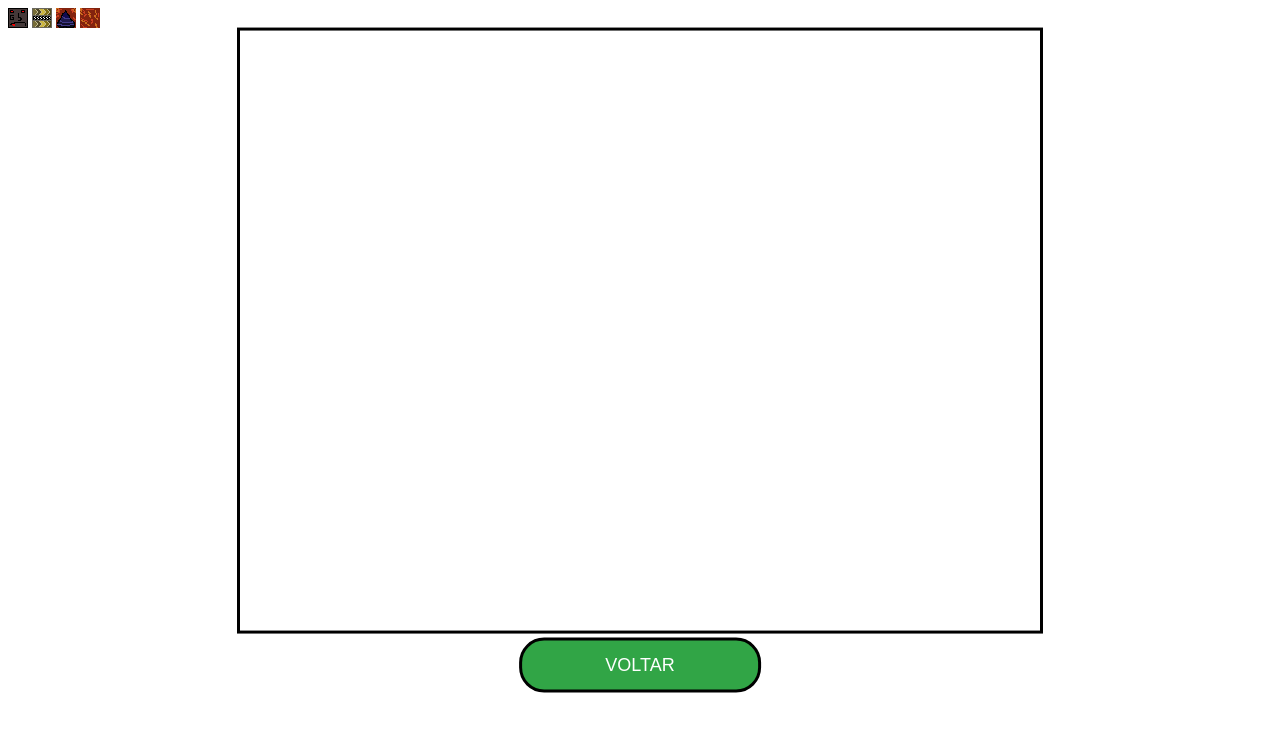
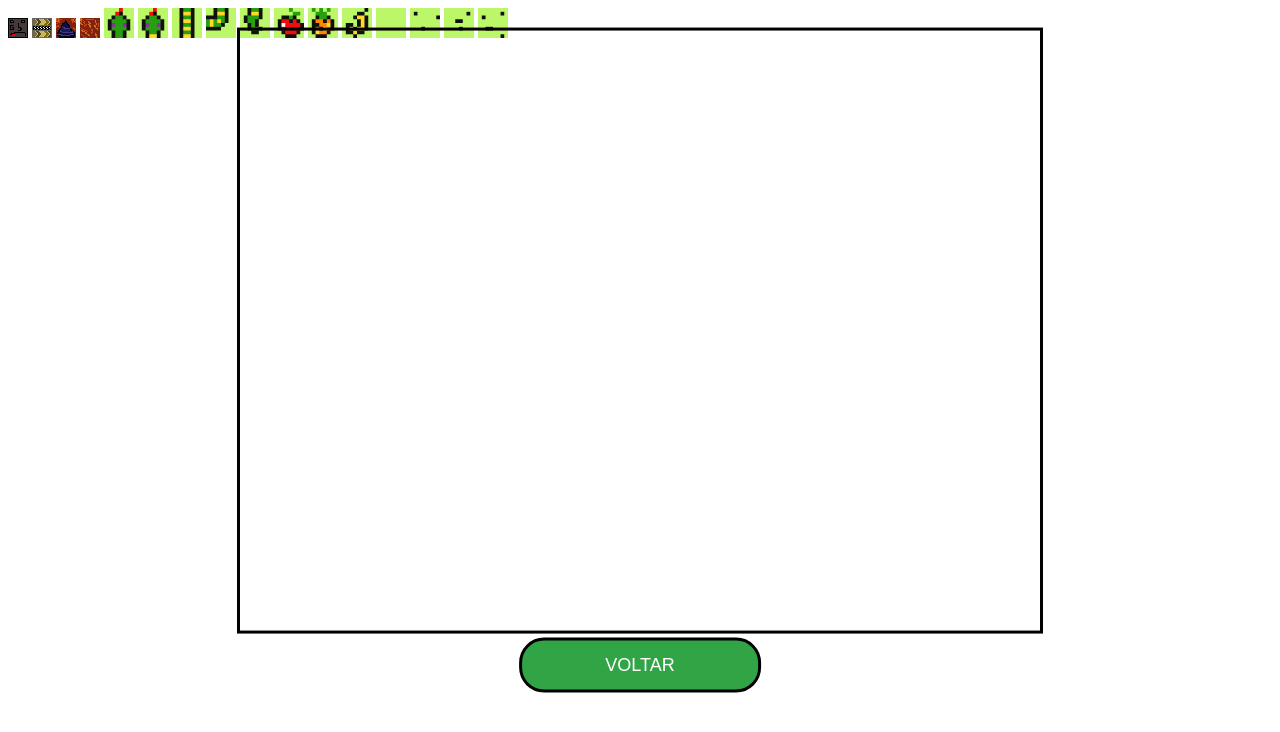
Before and after one commit to TheoCaldas/T1_ProgWeb, a plain HTML site: page game.html in a window 1280 px wide. Drawn offline with Linux system fonts and the light colour scheme.

Commit message:
[ADD] More assets

```diff
--- a/game.html
+++ b/game.html
@@ -13,6 +13,20 @@
     <img id="snakeBodyAsset" src="images/snakeBody.png">
     <img id="fruit" src="images/fruit.png">
     <img id="mapTile" src="images/mapTile.png">
+
+    <img id="snakeHead1" src="images/easy/cobra_04.png" width="30" height="30">
+    <img id="snakeHead2" src="images/easy/cobra_05.png" width="30" height="30">
+    <img id="snakeBody1" src="images/easy/cobra_06.png" width="30" height="30">
+    <img id="snakeBody2" src="images/easy/cobra_07.png" width="30" height="30">
+    <img id="snakeTail1" src="images/easy/cobra_08.png" width="30" height="30">
+    <img id="fruit1" src="images/easy/fruta_09.png" width="30" height="30">
+    <img id="fruit2" src="images/easy/fruta_10.png" width="30" height="30">
+    <img id="fruit3" src="images/easy/fruta_11.png" width="30" height="30">
+    <img id="background1" src="images/easy/mapa_00.png" width="30" height="30">
+    <img id="background2" src="images/easy/mapa_01.png" width="30" height="30">
+    <img id="background3" src="images/easy/mapa_02.png" width="30" height="30">
+    <img id="background4" src="images/easy/mapa_03.png" width="30" height="30">
+
     <div id="gameField">
         <h1 id="scoreTitle">PONTOS: 0</h1>
         <button class="backButton" id="backButton">VOLTAR</button>
--- a/scripts/game.js
+++ b/scripts/game.js
@@ -83,13 +83,20 @@ const KeyCode = {
 
 function TileMap() {
     this.map = []
+    this.mapImgIndex = []
     this.width = K.screenWidth/K.tileSize
     this.height = K.screenHeight/K.tileSize
     this.load = () => {
         for(var i = 0; i < this.width; i++) {
             this.map[i] = []
+            this.mapImgIndex[i] = []
             for(var j = 0; j < this.height; j++) {
-                this.map[i][j] = Elements.MAP
+                this.map[i][j] = Elements.MAP;
+
+                //index img map
+                this.mapImgIndex[i][j] = Math.floor(Math.random() * 4) + 1;
+                if (Math.floor(Math.random() * 10) > 0)
+                    this.mapImgIndex[i][j] = 1;
             }
         }
     },
@@ -97,7 +104,7 @@ function TileMap() {
         ctx = gameField.context;
         for(var i = 0; i < this.width; i++) {
             for(var j = 0; j < this.height; j++) {
-                var img = this.getTileAsset(this.map[i][j])
+                var img = this.getTileAsset(this.map[i][j], this.mapImgIndex[i][j])
                 var x = K.tileSize * i;
                 var y = K.tileSize * j;
                 ctx.drawImage(img, x, y, K.tileSize, K.tileSize);
@@ -105,7 +112,7 @@ function TileMap() {
         }
     },
 
-    this.getTileAsset = (type) => {
+    this.getTileAsset = (type, index) => {
         switch(type) {
             case Elements.MAP:
                 return document.getElementById("mapTile");
@@ -116,6 +123,16 @@ function TileMap() {
             case Elements.SNAKE_BODY:
                 return document.getElementById("snakeBodyAsset");
         }
+        // switch(type) {
+        //     case Elements.MAP:
+        //         return document.getElementById("background" + index.toString());
+        //     case Elements.FRUIT:
+        //         return fruit.image;
+        //     case Elements.SNAKE_HEAD:
+        //         return document.getElementById("snakeHead1");
+        //     case Elements.SNAKE_BODY:
+        //         return document.getElementById("snakeBody1");
+        // }
     }
 }
 
@@ -203,6 +220,8 @@ function Fruit() {
             if(tileMap.map[x][y] == Elements.MAP) break;
         }
         tileMap.map[x][y] = Elements.FRUIT
+        var random = Math.floor(Math.random() * 3) + 1;
+        fruit.image = document.getElementById("fruit" + random.toString());
     }
 }
 
```
Also changed, not shown: images/easy/cobra_04.png (added), images/easy/cobra_05.png (added), images/easy/cobra_06.png (added), images/easy/cobra_07.png (added), images/easy/cobra_08.png (added), images/easy/fruta_09.png (added), images/easy/fruta_10.png (added), images/easy/fruta_11.png (added), images/easy/mapa_00.png (added), images/easy/mapa_01.png (added), images/easy/mapa_02.png (added), images/easy/mapa_03.png (added), 1 other file.
